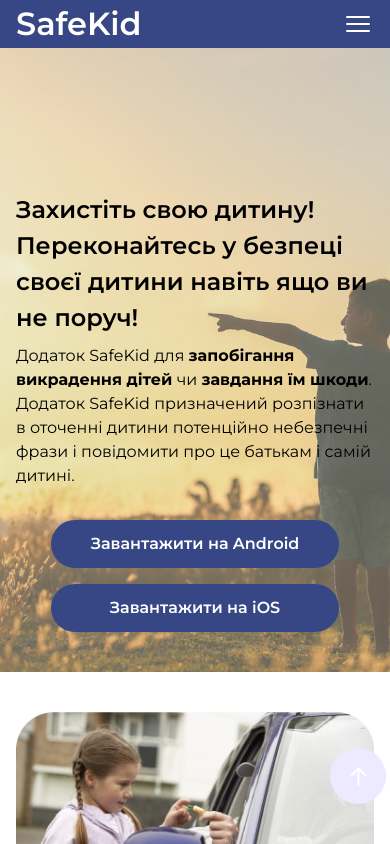
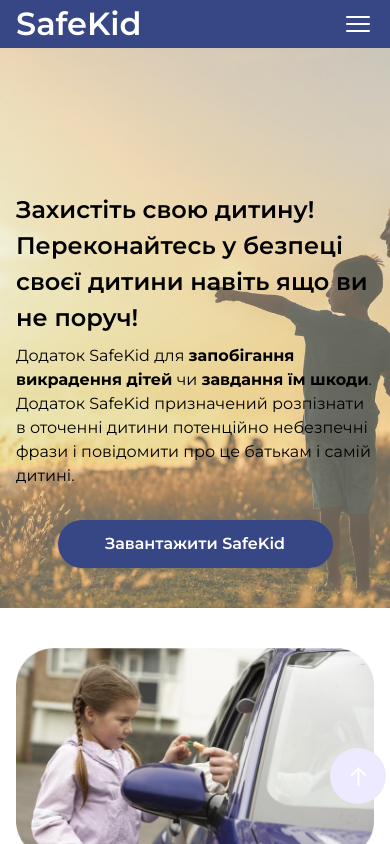
Before and after one commit to OlesiaTr/safekid-landing-page, a Next.js app: page / in a window 390 px wide. Shown: the top 844 px of the page. Built offline with nearby package versions, Linux system fonts and the light colour scheme.

Commit message:
* button positioning in the hero

```diff
--- a/src/components/ui/qr-placeholder/qr-placeholder.tsx
+++ b/src/components/ui/qr-placeholder/qr-placeholder.tsx
@@ -10,7 +10,7 @@
 export const QRPlaceholder: FC<Props> = ({ btnLabel }) => {
   return (
     <div className="   text-center text-white   lg:min-w-[355px] xl:min-w-[495px]">
-      <Button label={btnLabel} styles="md:mb-6 min-w-[350px] lg:w-full" />
+      <Button label={btnLabel} styles="md:mb-6 min-w-[290px] lg:w-full" />
       <Image
         src={placeholderQR}
         width={307}
--- a/src/data/hero.json
+++ b/src/data/hero.json
@@ -1,10 +1,6 @@
 {
   "title": "Захистіть свою дитину!\n Переконайтесь у безпеці своєї дитини навіть ящо ви не поруч!",
   "label": "Додаток SafeKid для запобігання викрадення дітей чи завдання їм шкоди. Додаток SafeKid призначений розпізнати в оточенні дитини потенційно небезпечні фрази і повідомити про це батькам і самій дитині.",
-  "desktopBtn": { "label": "Завантажити SafeKid" },
-  "mobileBtn": {
-    "labelIOS": "Завантажити на iOS",
-    "labelAndroid": "Завантажити на Android"
-  },
+  "btn": { "label": "Завантажити SafeKid" },
   "linkToDownload": "#download-app"
 }
--- a/src/sections/description/description.tsx
+++ b/src/sections/description/description.tsx
@@ -21,7 +21,7 @@
 
       <Button
         label={data.desktopBtn.label}
-        styles="text-white"
+        styles="text-white m-auto md:!ml-0"
         onClick={(e: MouseEvent) => smoothScroll(e, data.linkToDownload)}
       />
     </section>
--- a/src/sections/hero/hero.tsx
+++ b/src/sections/hero/hero.tsx
@@ -37,22 +37,17 @@
 
       <div className="hidden md:block">
         <Button
-          label={data.desktopBtn.label}
+          label={data.btn.label}
           styles="bg-white bg-opacity-30 border-[3px] border-accent text-accent text-[32px] hover:border-hover focus:border-focused active:border-pressed hover:text-hover focus:text-focused active:text-pressed"
           onClick={(e: MouseEvent) => smoothScroll(e, data.linkToDownload)}
           accentBtn
         />
       </div>
 
-      <div className=" m-auto flex min-w-72 max-w-[350px] flex-col gap-4 md:hidden">
+      <div className=" m-auto flex min-w-[275px] max-w-[350px] flex-col gap-4 md:hidden">
         <Button
-          label={data.mobileBtn.labelAndroid}
+          label={data.btn.label}
           styles="w-full text-white "
-          onClick={(e: MouseEvent) => smoothScroll(e, data.linkToDownload)}
-        />
-        <Button
-          label={data.mobileBtn.labelIOS}
-          styles="w-full text-white"
           onClick={(e: MouseEvent) => smoothScroll(e, data.linkToDownload)}
         />
       </div>
```
